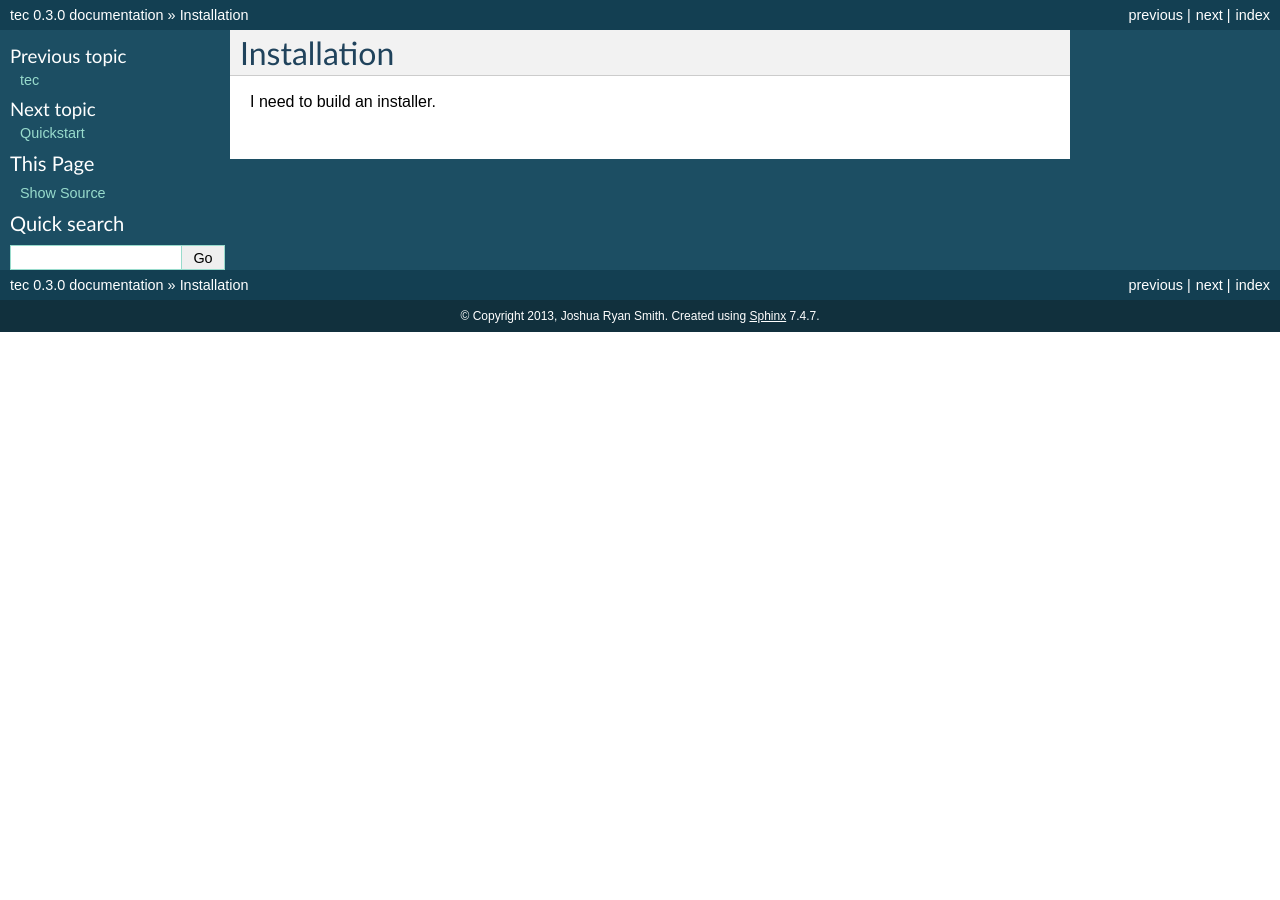
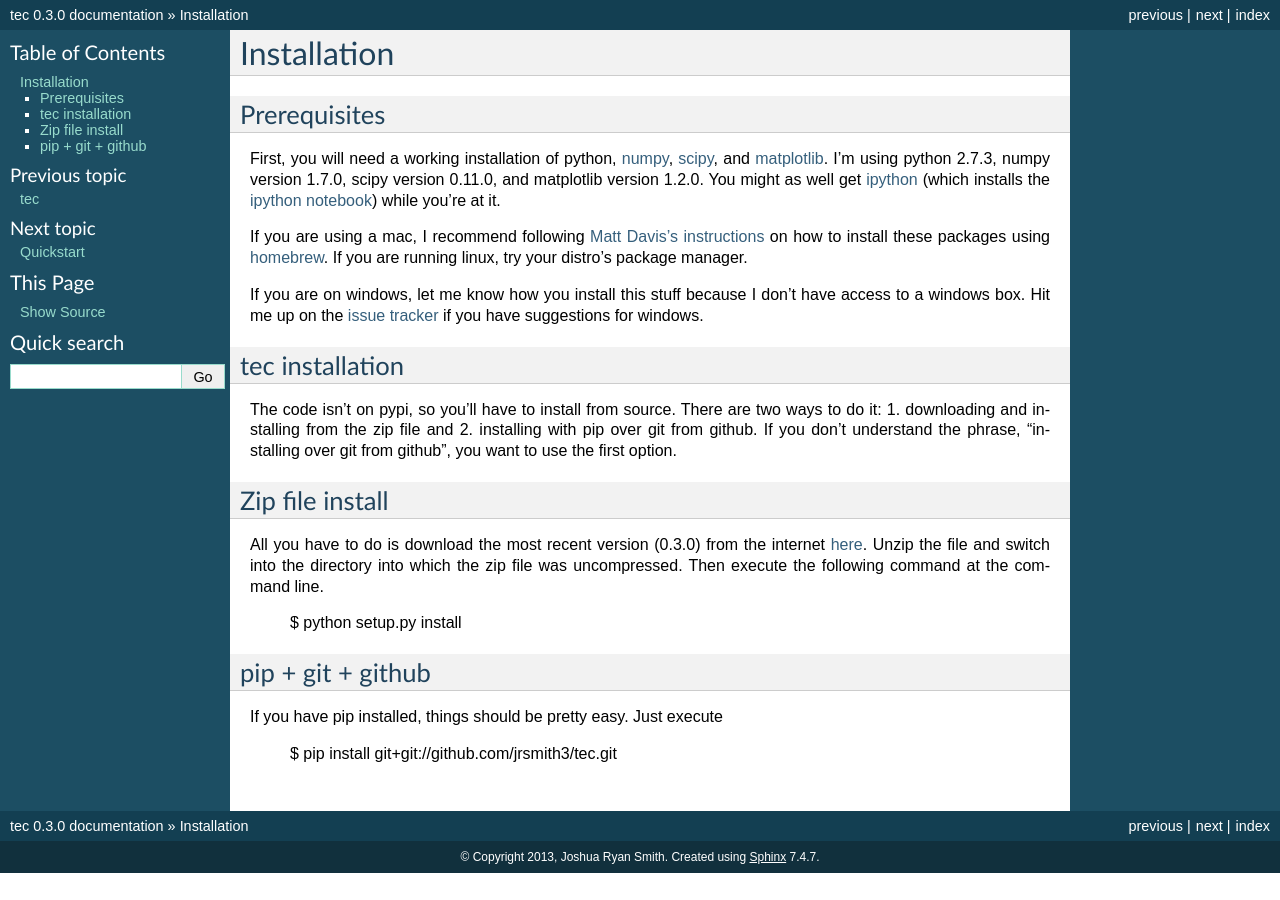
Before and after one commit to jrsmith3/tec, a Sphinx documentation site: the page built from doc/install.rst, in a window 1280 px wide. Built offline with Sphinx 7.4.7, drawn with Linux system fonts in a browser that asks for light colours; pages that are not in the unit, such as notebooks, are missing from menus.

Commit message:
More detailed installation instructions.

```diff
--- a/doc/install.rst
+++ b/doc/install.rst
@@ -1,3 +1,25 @@
 Installation
 ------------
-I need to build an installer.
+Prerequisites
+.............
+First, you will need a working installation of python, `numpy <http://www.numpy.org>`_, `scipy <http://www.scipy.org>`_, and `matplotlib <http://matplotlib.org>`_. I'm using python 2.7.3, numpy version 1.7.0, scipy version 0.11.0, and matplotlib version 1.2.0. You might as well get `ipython <http://ipython.org>`_ (which installs the `ipython notebook <http://ipython.org/notebook.html>`_) while you're at it.
+
+If you are using a mac, I recommend following `Matt Davis's instructions <http://penandpants.com/2013/04/04/install-scientific-python-on-mac-os-x/>`_ on how to install these packages using `homebrew <http://brew.sh>`_. If you are running linux, try your distro's package manager.
+
+If you are on windows, let me know how you install this stuff because I don't have access to a windows box. Hit me up on the `issue tracker <https://github.com/jrsmith3/tec/issues?state=open>`_ if you have suggestions for windows.
+
+tec installation
+................
+The code isn't on pypi, so you'll have to install from source. There are two ways to do it: 1. downloading and installing from the zip file and 2. installing with pip over git from github. If you don't understand the phrase, "installing over git from github", you want to use the first option.
+
+Zip file install
+................
+All you have to do is download the most recent version (0.3.0) from the internet `here <https://github.com/jrsmith3/tec/archive/0.3.0.zip>`_. Unzip the file and switch into the directory into which the zip file was uncompressed. Then execute the following command at the command line.
+
+    $ python setup.py install
+
+pip + git + github
+..................
+If you have pip installed, things should be pretty easy. Just execute
+
+    $ pip install git+git://github.com/jrsmith3/tec.git
```
